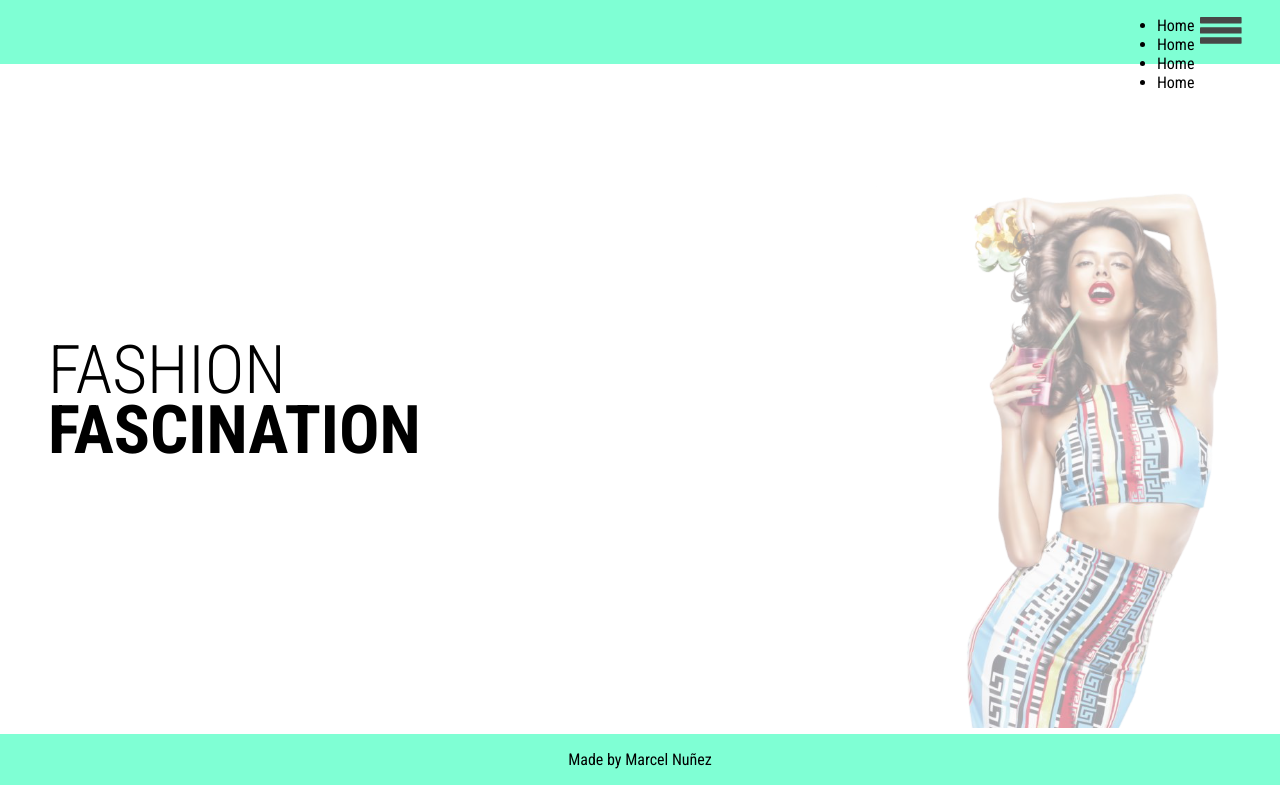
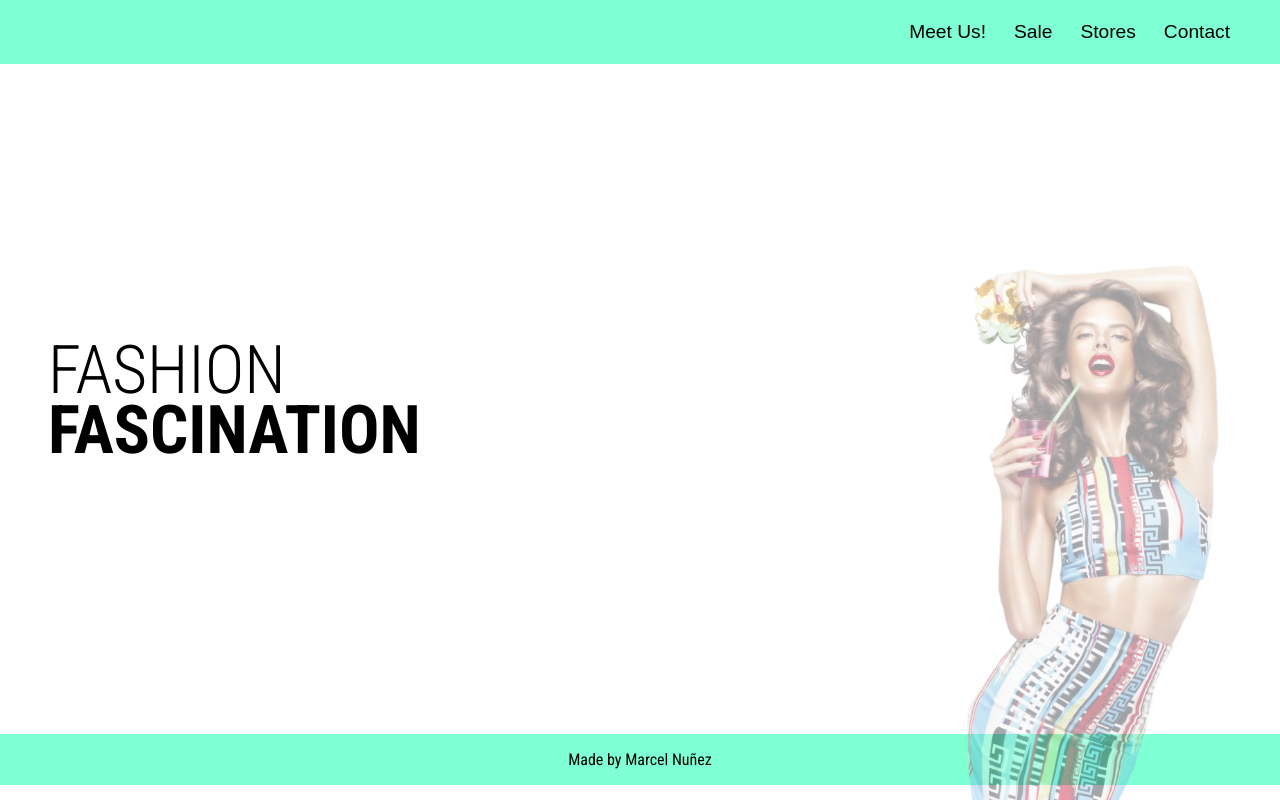
Before and after one commit to MarcelNDG/Fashion-2, a React (Create React App) app: page / in a window 1280 px wide. Built offline with nearby package versions, Linux system fonts and the light colour scheme.

Commit message:
Top nav md - Pic body absolute

```diff
--- a/src/App.css
+++ b/src/App.css
@@ -41,7 +41,7 @@ header button{
   margin-left: auto;
 }
 
-.topNavContainer ul{
+.topNavContainer ul {
   display: none;
 }
 
@@ -105,10 +105,12 @@ footer{
 
 
 /* --- MEDIA QUERIES --- */
-@media (min-width: 320px){
+/*
+ @media (min-width: 320px){
 
 
 }
+*/
 
 @media (min-width: 480px){
 
@@ -152,9 +154,40 @@ footer{
 }
 
 @media (min-width: 720px){
-  .topNavContainer ul{
-    display: block;
+  .hmbgIcon{
+    display: none;
   }
+
+  .topNavContainer{
+    align-items: center;
+  }
+
+  .topNavContainer > ul{
+    display: flex;
+    list-style: none;
+    padding-right: 2rem;
+
+  }
+
+  .topNavContainer > ul > li > button{
+    list-style: none;
+    font-weight: normal;
+    font-size: 1.2rem;
+    margin-left: 1rem;
+  }
+
+main{
+
+}
+
+
+}
+
+
+
+
+@media (min-width: 1080px){
+
 }
 
 
--- a/src/App.js
+++ b/src/App.js
@@ -20,11 +20,11 @@ function App() {
      </header>
      <main>
       <h1 className='logo'>FASHION <br></br><span>FASCINATION</span></h1>
-      <img className='modelPic' src={Model} alt="Model" />
      </main>
      <footer>
        <Footer />
      </footer>
+      <img className='modelPic' src={Model} alt="Model" />
     </div>
   );
 }
--- a/src/components/TopNav.js
+++ b/src/components/TopNav.js
@@ -5,11 +5,19 @@ const TopNav = () => {
     return(
         <div className='topNav'>
             <div className='topNavContainer'>
-                <ul>
-                    <li>Home</li>
-                    <li>Home</li>
-                    <li>Home</li>
-                    <li>Home</li>
+                <ul className='btnList'>
+                    <li>
+                        <button>Meet Us!</button>
+                    </li>
+                    <li>
+                        <button>Sale</button>
+                    </li>
+                    <li>
+                        <button>Stores</button>
+                    </li>
+                    <li>
+                        <button>Contact</button>
+                    </li>
                 </ul>
 
                 <button>
```
Also changed, not shown: src/components/SphereBig.js (added, +10 -0 lines).
